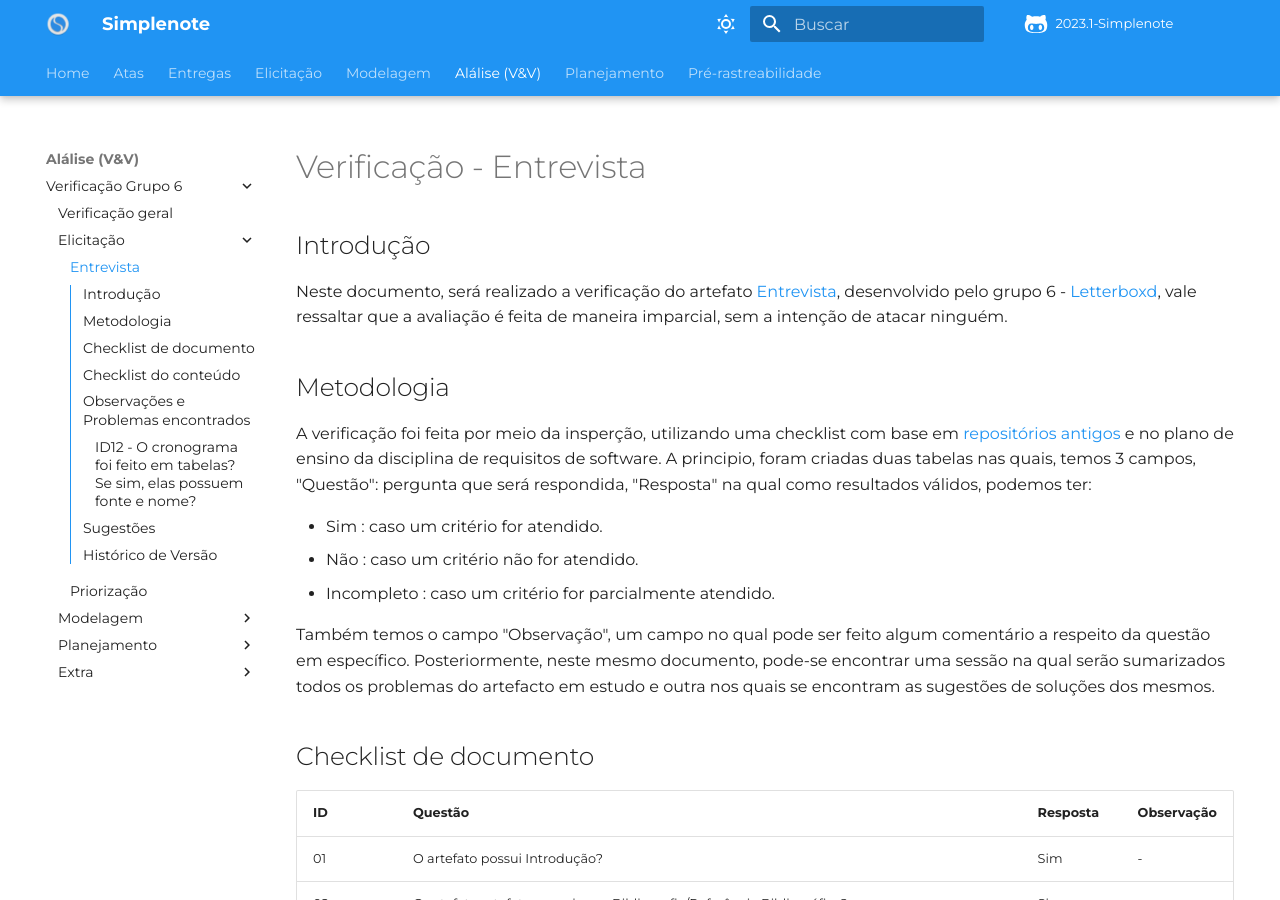
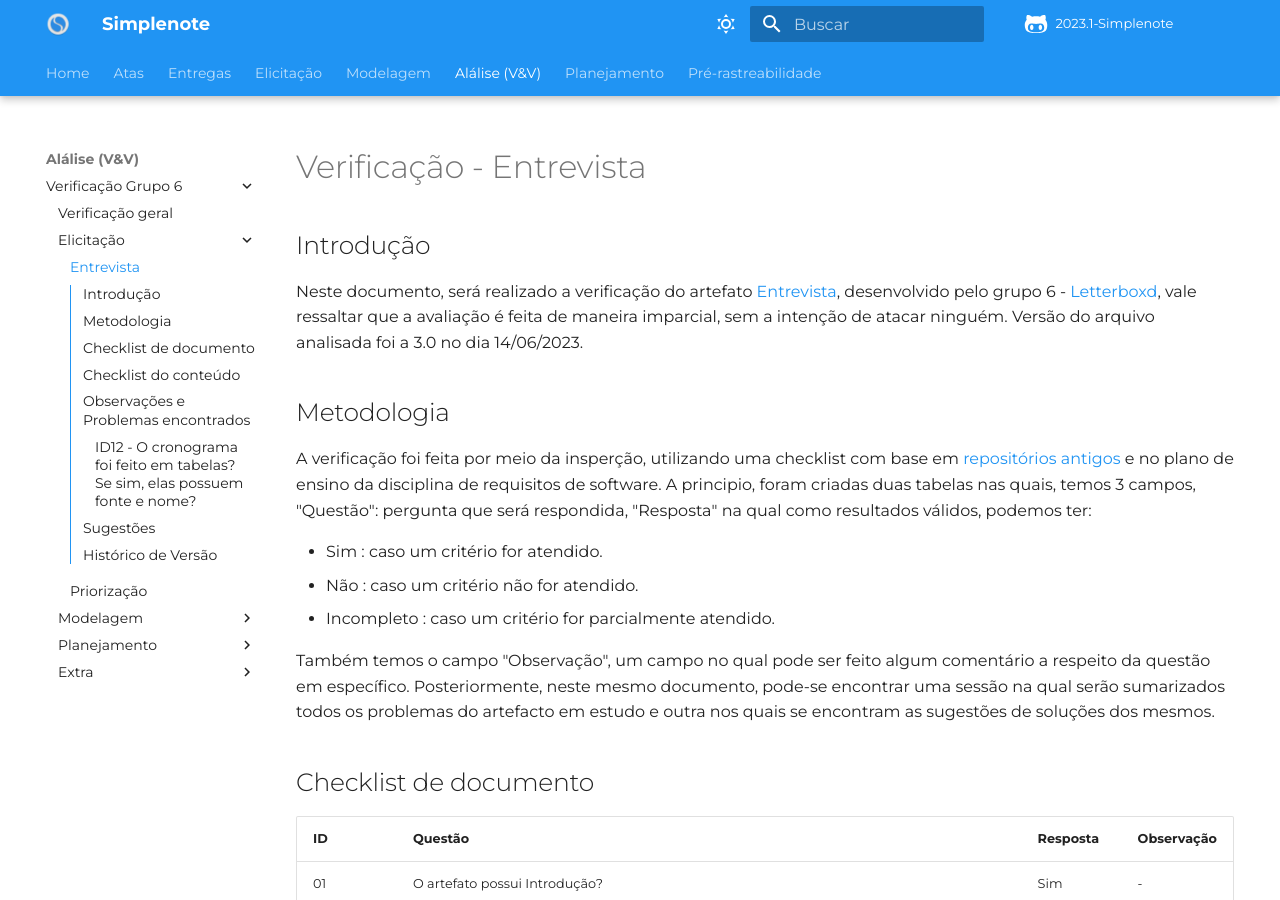
Before and after one commit to Requisitos-de-Software/2023.1-Simplenote, an MkDocs documentation site: the page built from docs/analise-grupo6/elicitacao/entrevista.md, in a window 1280 px wide and 900 px high. Built offline with MkDocs 1.6.1 and Material for MkDocs 9.7.7, drawn with Linux system fonts in a browser that asks for light colours; some web fonts are replaced; comment, search, counter and statistics services are not loaded.

Commit message:
Revisão ok

```diff
--- a/docs/analise-grupo6/elicitacao/entrevista.md
+++ b/docs/analise-grupo6/elicitacao/entrevista.md
@@ -2,7 +2,7 @@
 
 ## Introdução
 
-Neste documento, será realizado a verificação do artefato [Entrevista](https://requisitos-de-software.github.io/2023.1-Letterboxd/Elicita%C3%A7%C3%A3o/entrevista/), desenvolvido pelo grupo 6 - [Letterboxd](https://github.com/Requisitos-de-Software/2023.1-Letterboxd/tree/master), vale ressaltar que a avaliação é feita de maneira imparcial, sem a intenção de atacar ninguém.
+Neste documento, será realizado a verificação do artefato [Entrevista](https://requisitos-de-software.github.io/2023.1-Letterboxd/Elicita%C3%A7%C3%A3o/entrevista/), desenvolvido pelo grupo 6 - [Letterboxd](https://github.com/Requisitos-de-Software/2023.1-Letterboxd/tree/master), vale ressaltar que a avaliação é feita de maneira imparcial, sem a intenção de atacar ninguém. Versão do arquivo analisada foi a 3.0 no dia 14/06/2023.
 
 ## Metodologia
 
```
